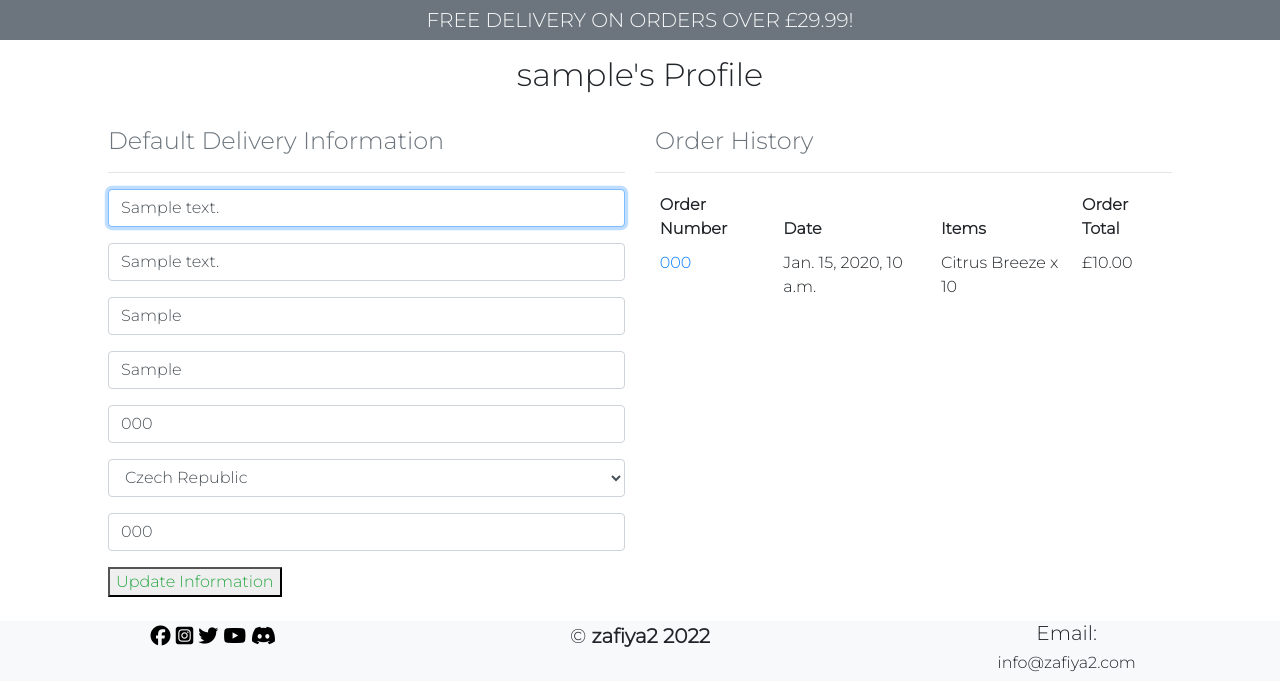
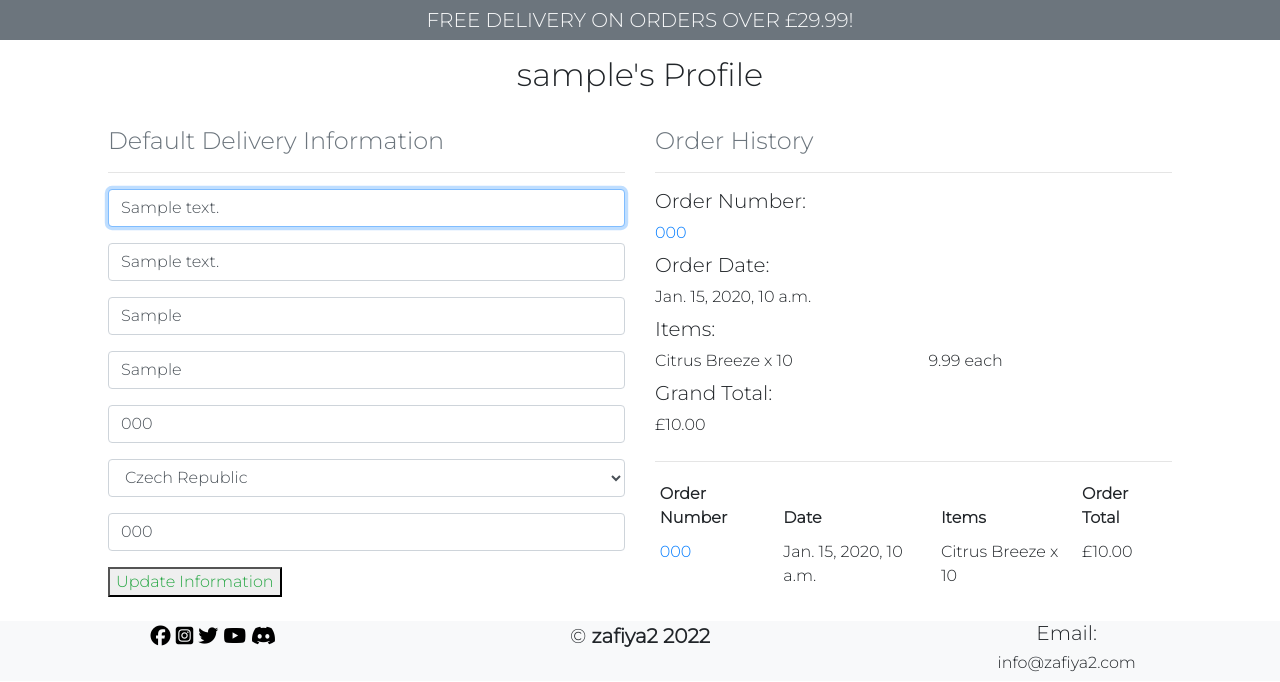
Before and after one commit to BegumDev/zafiya2, a Django app: page /profiles/ in a window 1280 px wide. Shown: the part 118-800 px from the top of the page. Run offline with Django 3.2, Linux system fonts and the light colour scheme; a user stored in the database is signed in; data comes from the database, SQL or seed files in the repository; tables that the repository leaves empty hold one stand-in row (values such as "Sample post"); some libraries are stand-ins or nearby versions.

Commit message:
Add styling throughtout website to make it responsive for mobile screens.

```diff
--- a/bag/templates/bag/bag.html
+++ b/bag/templates/bag/bag.html
@@ -62,9 +62,10 @@
                 </div>
             </div>
         {% endfor %}
-        <div class="btt-button back-to-top mb-3">
+        <!-- back to top button -->
+        <div class="btt-button back-to-top mb-3 my-auto mx-auto">
             <a class="btt-link d-flex h-100">
-                <i class="fas fa-arrow-up text-black mx-auto my-auto"></i>
+                <i class="fas fa-arrow-up mx-auto my-auto"></i>
             </a>
         </div>
     </div>
--- a/blog/templates/blog/add_comment.html
+++ b/blog/templates/blog/add_comment.html
@@ -11,8 +11,12 @@
         <form method="POST" action="">
             {% csrf_token %}
             {{ comment_form | crispy }}
-            <button type="submit">Add Post</button>
+            <button type="submit" class="btn btn-dark">Add Post</button>
         </form>
+    </div>
+    <!-- cancel -->
+    <div class="col-12">
+        <a href="{% url 'read_post' post.id %}" class="btn btn-danger m-2">Cancel</a>
     </div>
 </div>
 
--- a/blog/templates/blog/create_post.html
+++ b/blog/templates/blog/create_post.html
@@ -13,8 +13,9 @@
                     {{ form.blog_title | as_crispy_field }}
                     {{ form.content | as_crispy_field }}
             </fieldset>
-            <button type="submit">Add Post</button>
+            <button type="submit" class="btn btn-primary">Add Post</button>
         </form>
+        <a href="{% url 'view_blog' %}" class="btn btn-dark mt-2">Cancel</a>
     </div>
 </div>
 
--- a/blog/templates/blog/edit_comment.html
+++ b/blog/templates/blog/edit_comment.html
@@ -12,8 +12,12 @@
                 <legend class="fieldset-label">Update Comment</legend>
                     {{ comment_form.comment | as_crispy_field }}
             </fieldset>
-            <button type="submit">Update Comment</button>
+            <button type="submit" class="btn btn-dark">Update Comment</button>
         </form>
+    </div>
+    <!-- cancel -->
+    <div class="col-12">
+        <a href="{% url 'view_blog' %}" class="btn btn-danger m-2">Cancel</a>
     </div>
 </div>
 
--- a/products/templates/products/product_details.html
+++ b/products/templates/products/product_details.html
@@ -9,6 +9,7 @@
 
 <section>
     <h1 class="text-center mt-3 mb-3">{{ product.name }}</h1>
+    <hr>
 
     <div class="row">
         <div class="col-6">
--- a/profiles/templates/profiles/profile.html
+++ b/profiles/templates/profiles/profile.html
@@ -9,6 +9,7 @@
 
 {% block content %}
 <div class="container">
+    <!-- users name -->
     <h2 class="logo-font mb-4">
         {% if request.user.is_authenticated %}
         <div class="row">
@@ -33,7 +34,45 @@
         <div class="col-12 col-md-6 col-lg-6">
             <h4 class="text-muted">Order History</h4>
             <hr>
-            <div class="table-responsive">
+
+            <!-- mobile screens -->
+            <div>
+                {% for order in orders %}
+                <div class="row">
+                    <div class="col-12 mb-2">
+                        <strong><h5>Order Number:</h5></strong>
+                        <a href="{% url 'order_history' order.order_number %}" title="{{ order.order_number }}">
+                            {{ order.order_number|truncatechars:6 }}
+                        </a>
+                    </div>
+                    <div class="col-12 mb-2">
+                        <strong><h5>Order Date:</h5></strong>
+                        {{ order.date }}
+                    </div>
+                    <div class="col-12 mb-2">
+                        <strong><h5>Items:</h5></strong>
+                        {% for x in order.lineitems.all %}
+                        <div class="row">
+                            <div class="col-6">
+                                {{ x.product.name }} x {{ x.quantity }}
+                            </div>
+                            <div class="col-6">
+                                {{ x.product.price }} each
+                            </div>
+                        </div>
+                        {% endfor %}
+                    </div>
+                    <div class="col-12 mb-2">
+                        <strong><h5>Grand Total:</h5></strong>
+                        £{{ order.grand_total }}
+                    </div>
+                </div>
+                <hr>
+                {% endfor %}
+            </div>
+
+            <!-- larger screens -->
+            <div class="table-responsive d-none d-md-block">
                 <table class="table table-sm table-borderless">
                     <thead>
                         <tr>
@@ -69,5 +108,6 @@
             </div>
         </div>
     </div>
+
 </div>
 {% endblock %}
```
Also changed, not shown: blog/templates/blog/blog.html (+27 -10 lines), blog/templates/blog/read_post.html (+22 -13 lines), blog/templates/blog/update_post.html (+6 -1 lines), checkout/templates/checkout/checkout_success.html (+24 -6 lines), products/templates/products/products.html (+17 -1 lines).
